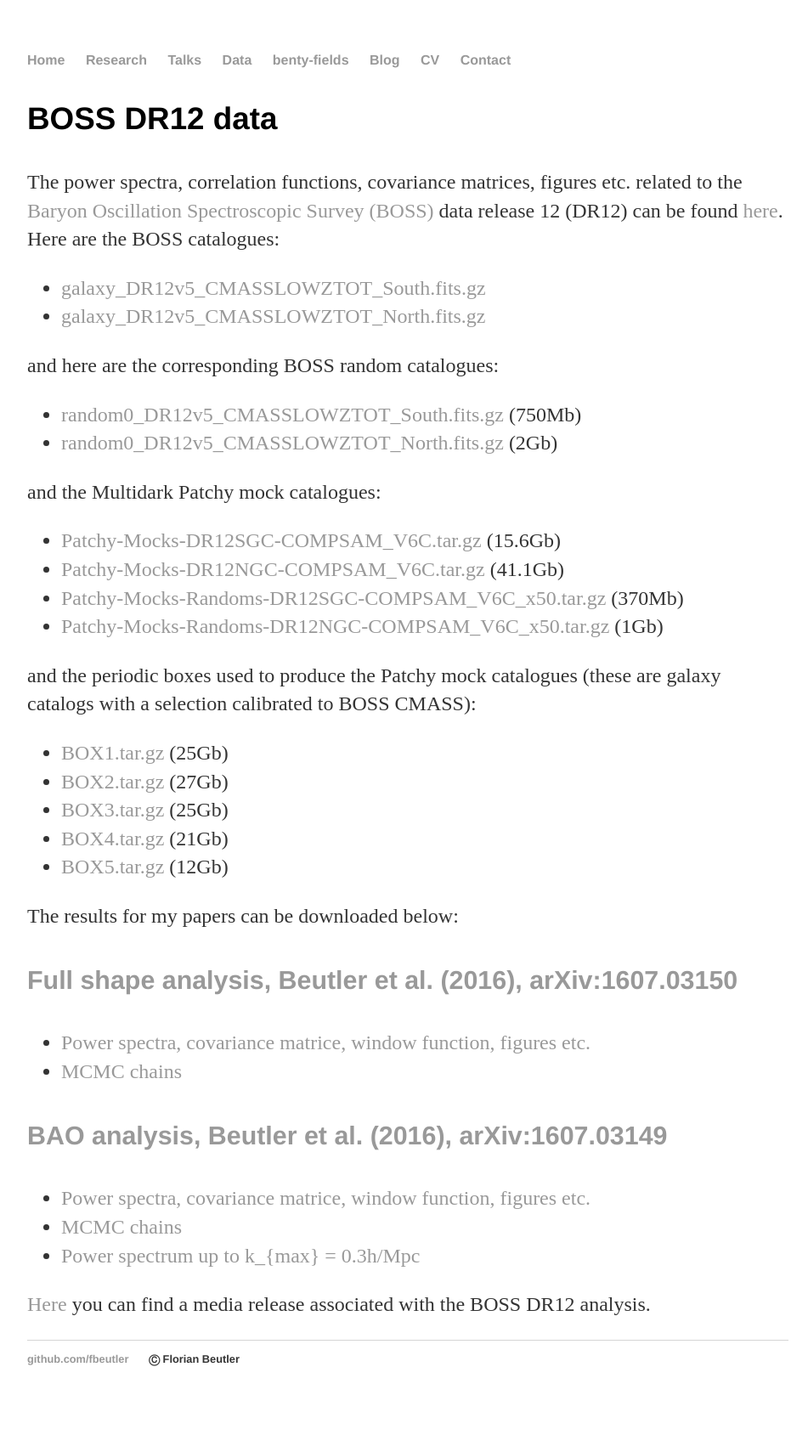
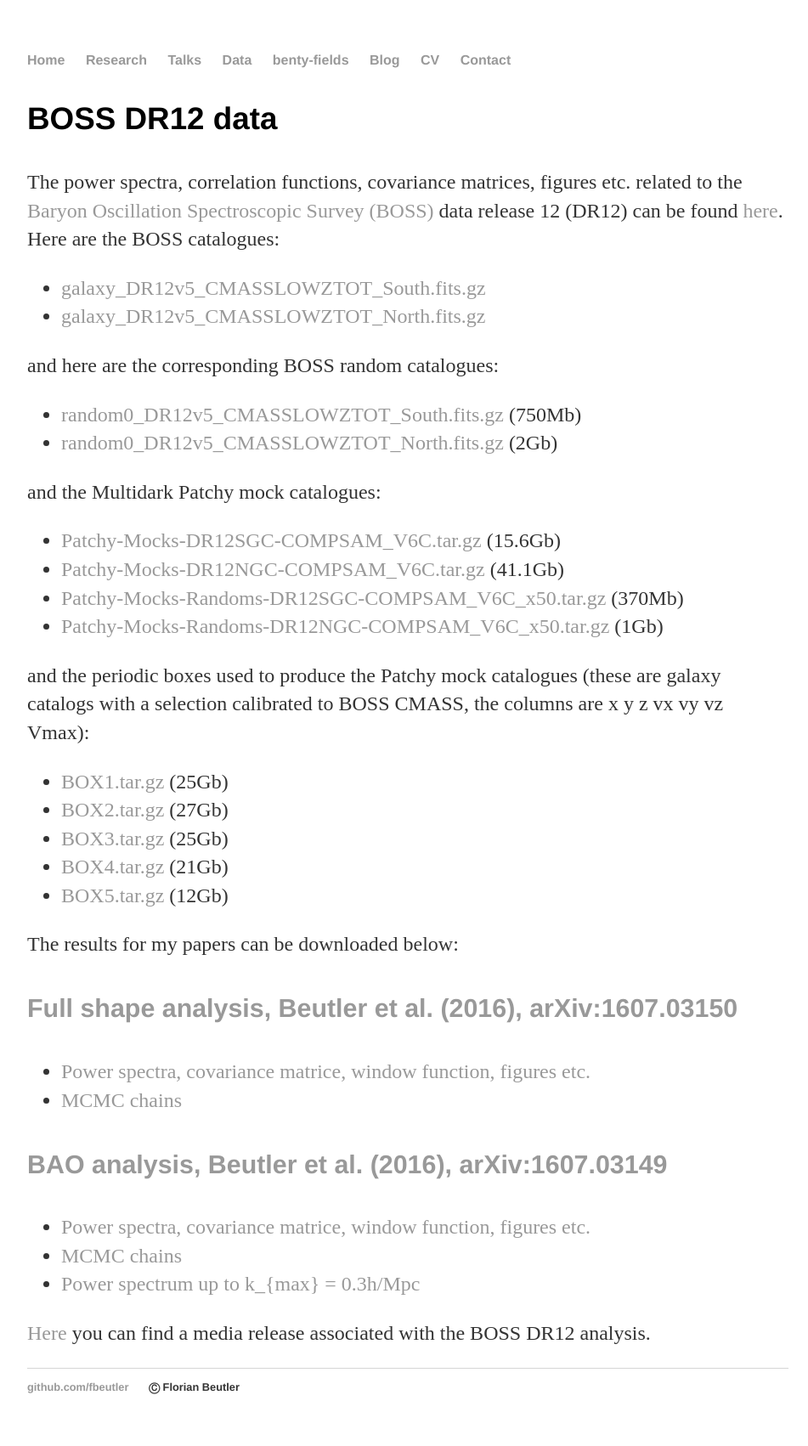
Before and after one commit to fbeutler/fbeutler.github.io, a Jekyll site: the page built from hub/hub.html, in a window 1280 px wide. Shown: the whole page at 85% size, without its empty margins (160-1111 px from the left). Built offline with Jekyll 4.4.1, drawn with Linux system fonts in a browser that asks for light colours; before the commit the page ends 1668 px from its top, so only the background shows below that.

Commit message:
Update hub.html

```diff
--- a/hub/hub.html
+++ b/hub/hub.html
@@ -54,7 +54,7 @@ title: Some material
   </ul>
 
   <p>
-    and the periodic boxes used to produce the Patchy mock catalogues (these are galaxy catalogs with a selection calibrated to BOSS CMASS):
+    and the periodic boxes used to produce the Patchy mock catalogues (these are galaxy catalogs with a selection calibrated to BOSS CMASS, the columns are x y z vx vy vz Vmax):
   </p>
 
   <ul>
```
